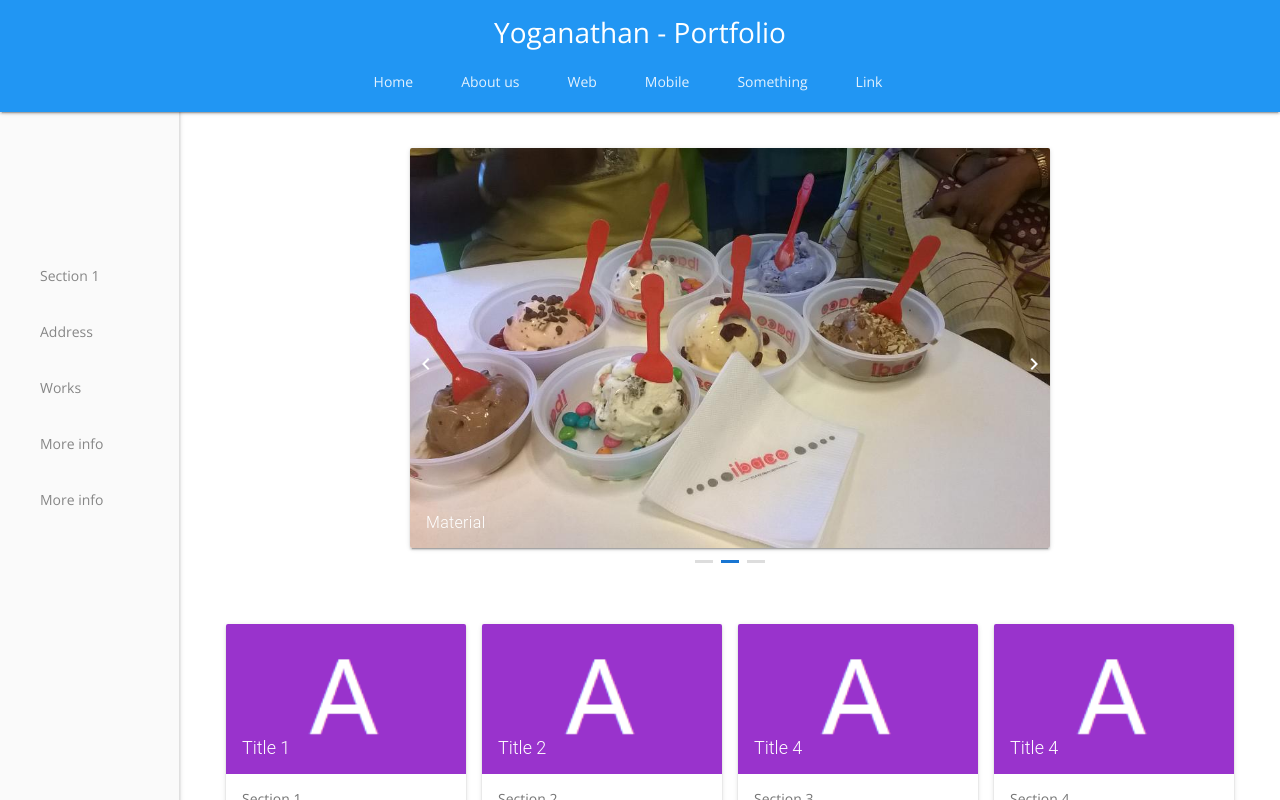
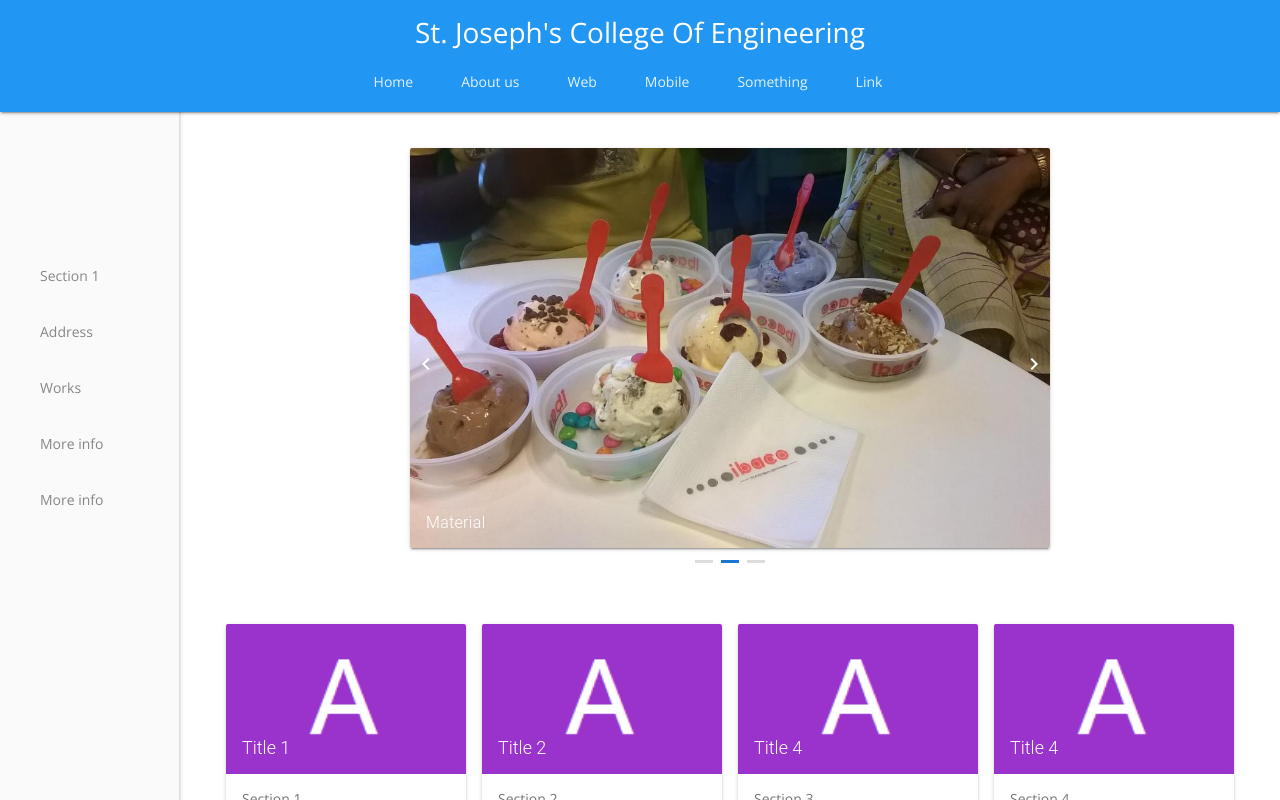
Before and after one commit to pyoganathan99/collegesite, a plain HTML site: page index.html in a window 1280 px wide. Drawn offline with nearby package versions, Linux system fonts and the light colour scheme.

Commit message:
Update index.html

```diff
--- a/index.html
+++ b/index.html
@@ -27,7 +27,7 @@
                 <div class="main-title mdl-layout__header-row" style="padding-top:12px;">
                     <!-- Title -->
                     <div class="mdl-layout-spacer"></div>
-                    <h3>Yoganathan - Portfolio</h3>
+                    <h3>St. Joseph's College Of Engineering</h3>
                     <div class="mdl-layout-spacer"></div>
                 </div>
                 <!-- Bottom row, not visible on scroll -->
```
